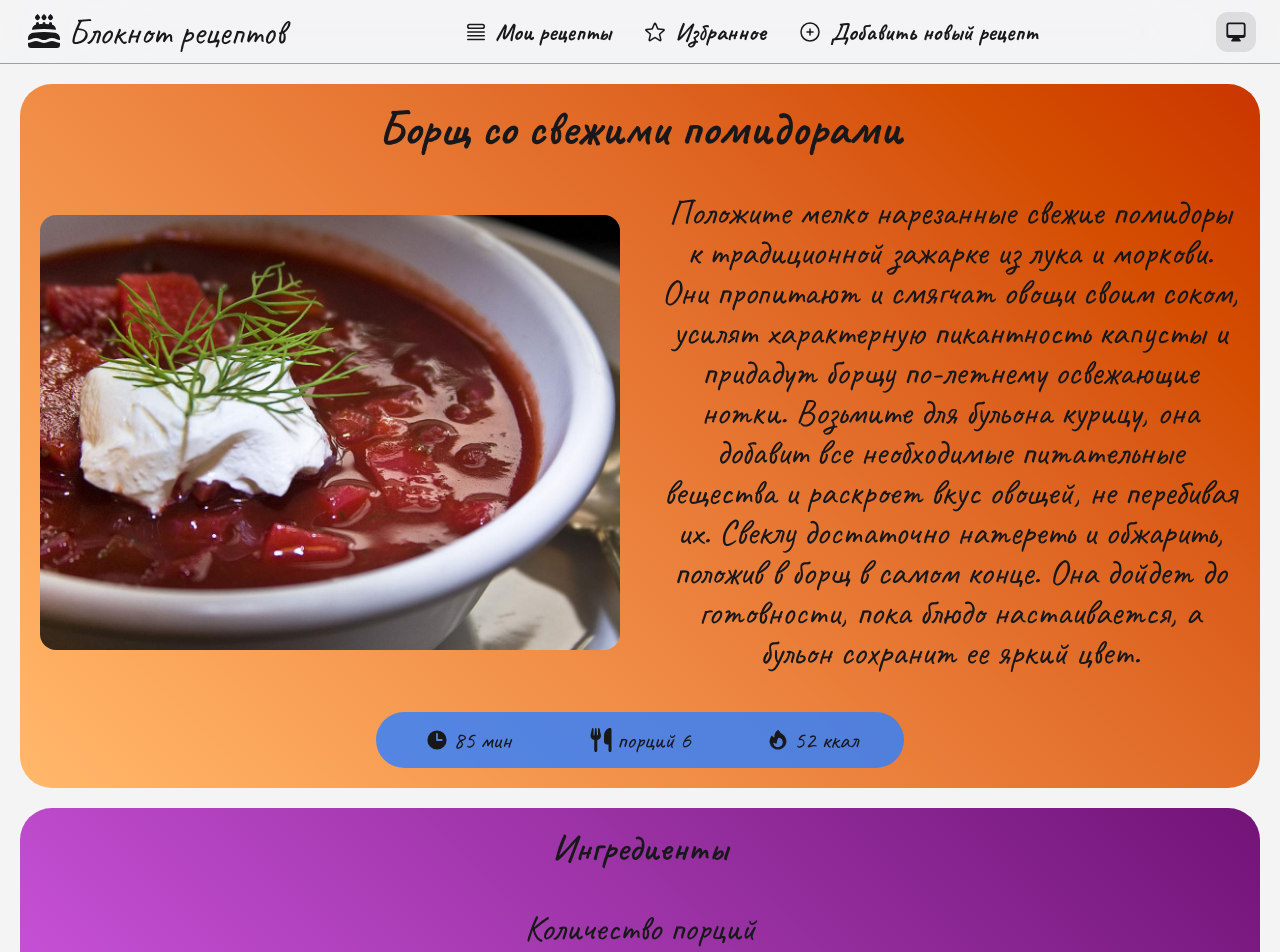
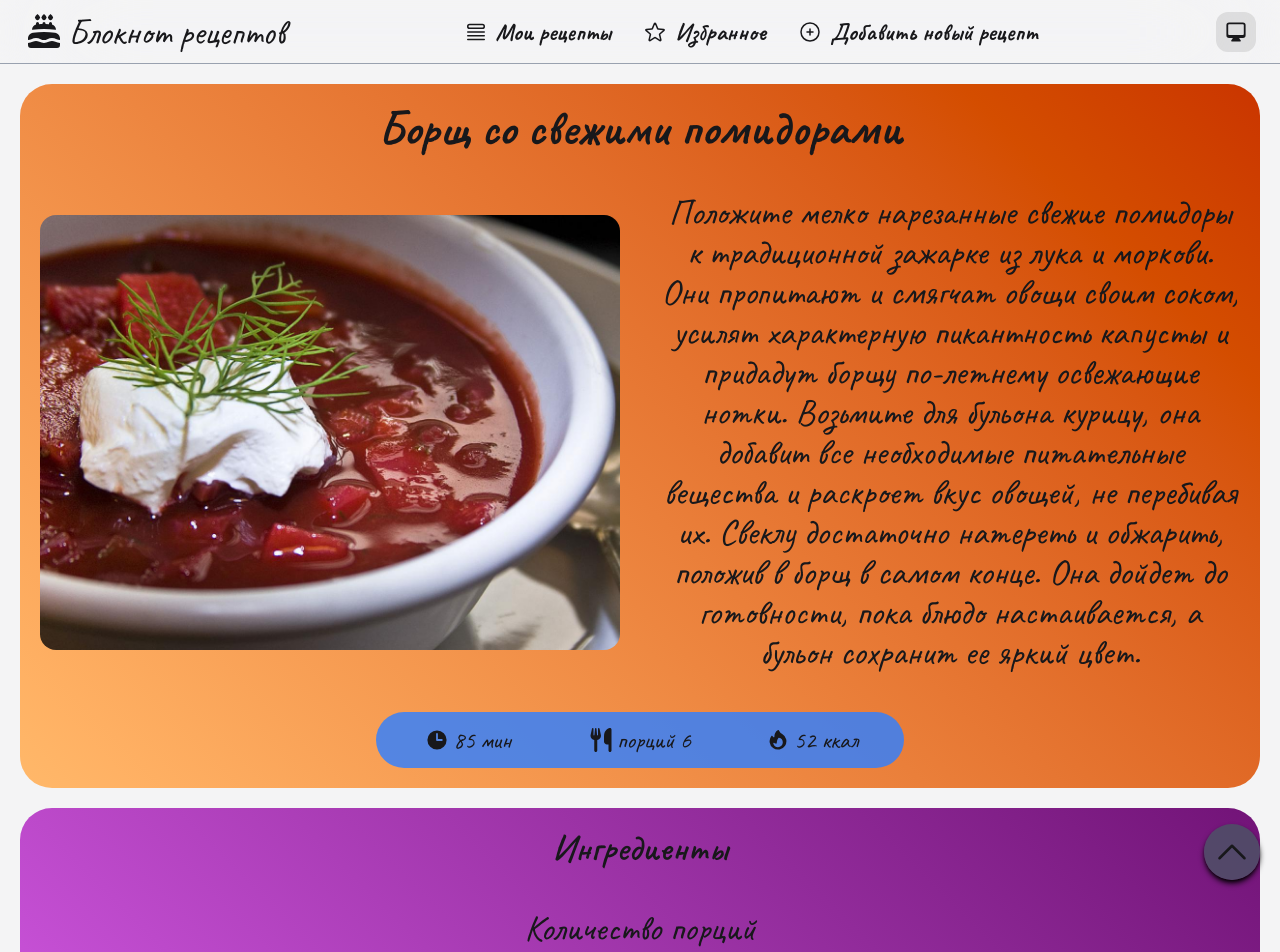
Before and after one commit to netostr/recipe-site, a Next.js app: page /examples/18795A94-34A9-481C-ABBE-B1CC021E0820 in a window 1280 px wide. Shown: the top 952 px of the page. Built offline with nearby package versions, Linux system fonts and the light colour scheme.

Commit message:
added check for image URL existence; added ScrollToTopButton

```diff
--- a/app/_lib/definitions.ts
+++ b/app/_lib/definitions.ts
@@ -13,7 +13,7 @@ export type RecipeDescription = {
     cook_time: string;
     servings: number;
     calories: string;
-    image_url: string;
+    image_url?: string;
     favorite: boolean;
 }
 
--- /dev/null
+++ b/app/_ui/components/ScrollToTopButton.tsx
@@ -0,0 +1,48 @@
+"use client"
+
+import { useState, useEffect } from 'react';
+import { ChevronUpIcon } from '@heroicons/react/24/outline';
+import clsx from 'clsx';
+
+export default function ScrollToTopButton() {
+    const [isVisible, setIsVisible] = useState(false);
+
+    useEffect(() => {
+        const toggleVisibility = () => {
+            if (window.pageYOffset > 300) {
+                setIsVisible(true);
+            } else {
+                setIsVisible(false);
+            }
+        };
+
+        window.addEventListener("scroll", toggleVisibility);
+
+        return () => {
+            window.removeEventListener("scroll", toggleVisibility);
+        };
+    }, []);
+
+    const scrollToTop = () => {
+        window.scrollTo({
+            top: 0,
+            behavior: "smooth"
+        });
+    };
+
+    return (
+        <>
+
+            <button onClick={scrollToTop}
+                className={clsx(
+                    "fixed -bottom-20 right-5 p-2 bg-gray-600/80 shadow-md shadow-black rounded-full cursor-pointer z-1000 transition-['bottom']",
+                    {
+                        "bottom-5": isVisible,
+                    }
+                )}
+            >
+                <ChevronUpIcon className="sm:h-10 sm:w-10 h-8 w-8" />
+            </button >
+        </>
+    );
+}
--- a/app/_ui/components/my_recipes/RecipeCard.tsx
+++ b/app/_ui/components/my_recipes/RecipeCard.tsx
@@ -20,12 +20,17 @@ export default function RecipeCard({ recipeDescription, recipeHref }: { recipeDe
                             {recipeDescription.favorite ? <StarIcon className="text-amber-300" /> : null}
                         </div>
                     </header>
+                    {
+                        recipeDescription.image_url ?
+                            (
                                 <Image
                                     src={recipeDescription.image_url}
                                     alt=""
                                     fill
                                     className="-z-1 object-cover"
                                 />
+                            ) : null
+                    }
                     <p className="text-3xl line-clamp-5 sm:line-clamp-2 rounded-4xl px-4 py-2 bg-linear-to-t from-stone-950/80 to-stone-950/10  text-zinc-100">
                         {recipeDescription.description}
                     </p>
--- a/app/_ui/components/my_recipes/RecipeIngredients.tsx
+++ b/app/_ui/components/my_recipes/RecipeIngredients.tsx
@@ -57,7 +57,7 @@ export default function RecipeIngredients({ recipeIngredients, initServings }: {
 
 
 function RecipeIngredientComponent({ ingridient, ratioServings }: { ingridient: RecipeIngredient; ratioServings: number; }) {
-    const amount = ingridient.amount ? Math.round(ingridient.amount * ratioServings * 100) / 100 : ingridient.amount
+    const amount = ingridient.amount && Math.round(ingridient.amount * ratioServings * 100) / 100
 
     return (
         <li className="odd:bg-gradient-to-r odd:from-transparent odd:via-gray-400/40 odd:to-transparent">
--- a/app/_ui/components/my_recipes/RecipeTitle.tsx
+++ b/app/_ui/components/my_recipes/RecipeTitle.tsx
@@ -13,6 +13,7 @@ export default function RecipeTitle({ recipeDescription }: { recipeDescription:
                 {recipeDescription.title}
             </h1>
             <div className="flex w-full justify-center items-center gap-10 flex-wrap md:flex-nowrap">
+                {recipeDescription.image_url ? (
                     <div className="relative aspect-4/3 w-full md:w-1/2 rounded-2xl overflow-hidden ">
                         <Image
                             src={recipeDescription.image_url}
@@ -23,6 +24,7 @@ export default function RecipeTitle({ recipeDescription }: { recipeDescription:
                             priority
                         />
                     </div>
+                ) : null}
                 <p className="sm:text-4xl text-3xl md:w-1/2 w-auto">
                     {recipeDescription.description}
                 </p>
--- a/app/layout.tsx
+++ b/app/layout.tsx
@@ -4,6 +4,7 @@ import { caveat } from "@/app/_ui/styles/fonts";
 import Header from "@/app/_ui/components/Header";
 import Footer from "@/app/_ui/components/Footer";
 import { ThemeProvider } from "next-themes";
+import ScrollToTopButton from "@/app/_ui/components/ScrollToTopButton";
 
 export const metadata: Metadata = {
   title: "Recipes i liked",
@@ -25,8 +26,9 @@ export default function RootLayout({
           disableTransitionOnChange
         >
           <Header />
-          <main className="grow flex flex-col justify-center items-center gap-5 px-5 max-w-7xl">
+          <main className="grow flex flex-col justify-center items-center gap-5 px-5 max-w-7xl w-full">
             {children}
+            <ScrollToTopButton />
           </main>
           <Footer />
         </ThemeProvider>
--- a/app/page.tsx
+++ b/app/page.tsx
@@ -30,7 +30,7 @@ export default function Home() {
                 </div>
             </section>
             <section
-                className="flex flex-col gap-10 justify-center items-center text-center bg-purple-500/40 rounded-4xl p-5 max-w-full"
+                className="flex flex-col gap-10 justify-center items-center text-center bg-purple-500/40 rounded-4xl p-5 w-full"
                 id="examples"
             >
                 <h2 className="text-5xl font-semibold">Примеры рецептов</h2>
```
Lines whose indentation alone changed are shown as unchanged.
